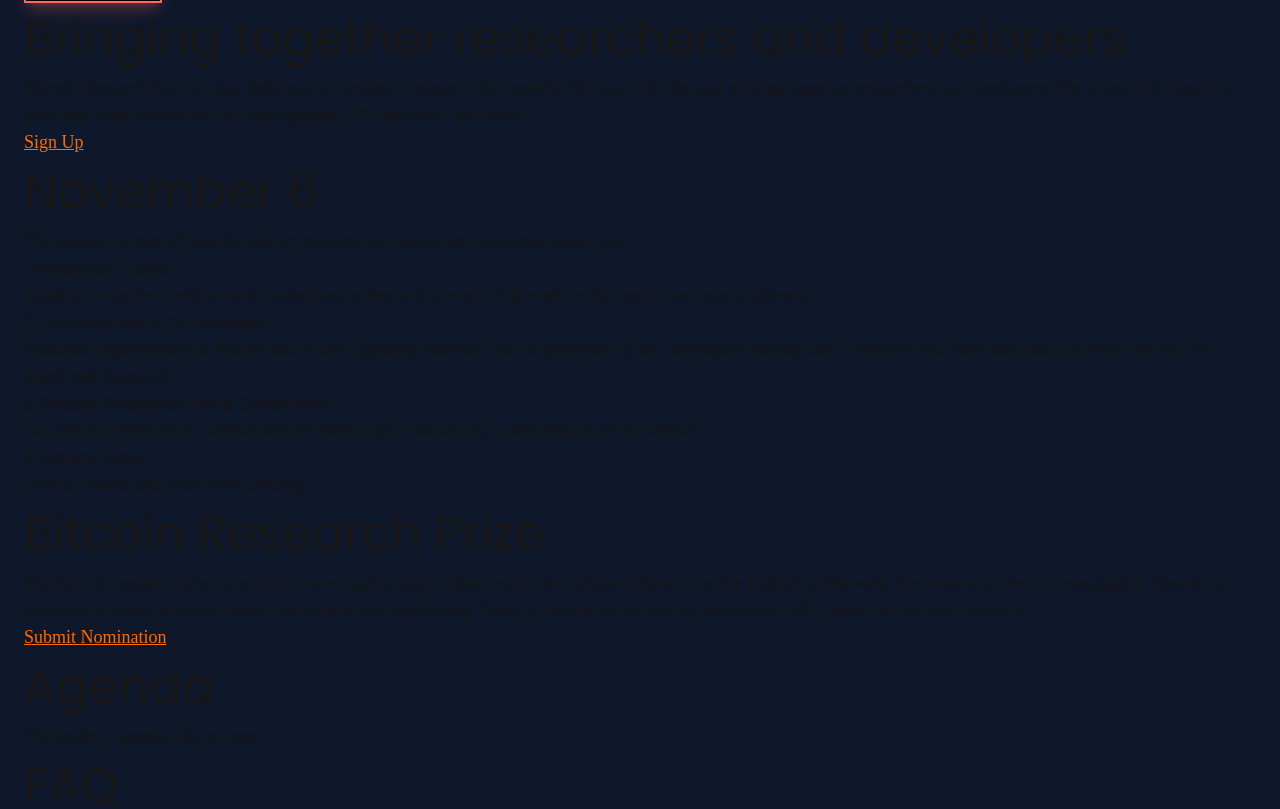
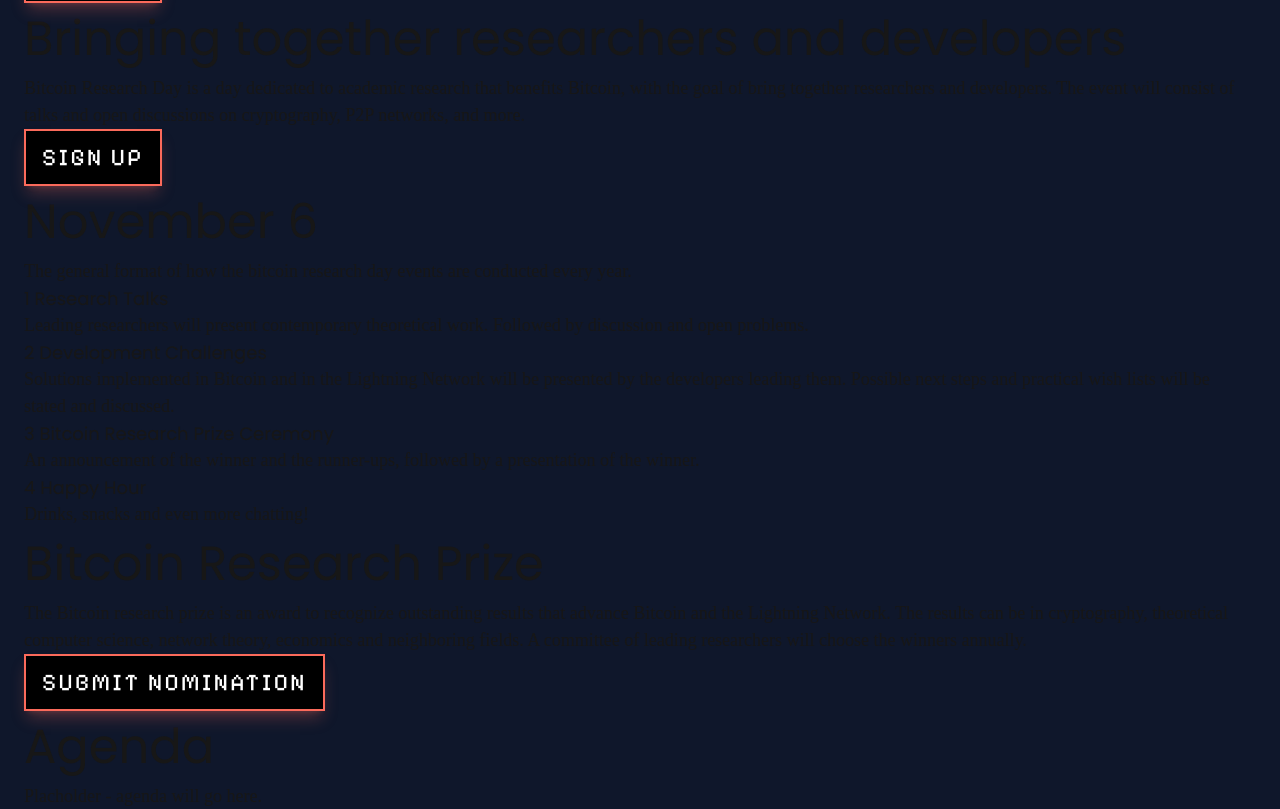
Before and after one commit to chaincodelabs/brd-website, a Next.js app: page / in a window 1280 px wide. Shown: the part 400-1209 px from the top of the page. Built offline with nearby package versions, Linux system fonts and the light colour scheme.

Commit message:
add more buttons

```diff
--- a/content/about.mdx
+++ b/content/about.mdx
@@ -1,5 +1,7 @@
+import Button from "@/components/Button"
+
 ## Bringing together researchers and developers
 
 Bitcoin Research Day is a day dedicated to academic research that benefits Bitcoin, with the goal of bring together researchers and developers. The event will consist of talks and open discussions on cryptography, P2P networks, and more.
 
-[Sign Up](/#)
+<Button text="Sign Up" href="/#" />
--- a/content/final-message.mdx
+++ b/content/final-message.mdx
@@ -1,3 +1,5 @@
+import Button from "@/components/Button"
+
 The Bitcoin Research Day is dedicated to academic research that benefits Bitcoin, aimed to bring together researchers and developers. The event will consist of talks and open discussions on cryptography, P2P networks, and more.
 
-[Sign Up](/#)
+<Button text="Sign Up" href="/#" />
--- a/content/prize.mdx
+++ b/content/prize.mdx
@@ -1,5 +1,7 @@
+import Button from "@/components/Button"
+
 ## Bitcoin Research Prize
 
 The Bitcoin research prize is an award to recognize outstanding results that advance Bitcoin and the Lightning Network. The results can be in cryptography, theoretical computer science, network theory, economics and neighboring fields. A committee of leading researchers will choose the winners annually.
 
-[Submit Nomination](/#)
+<Button text="Submit Nomination" href="/#" />
```
